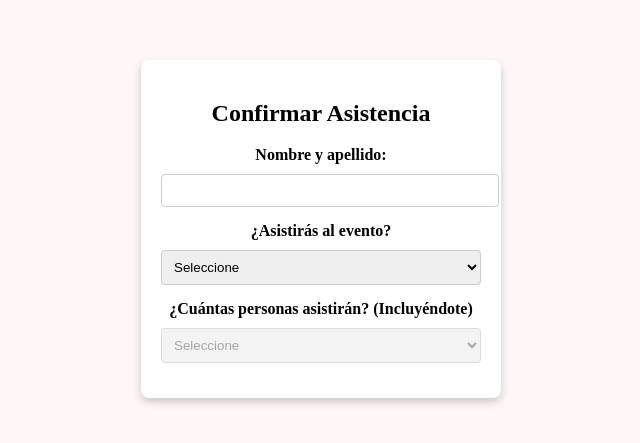
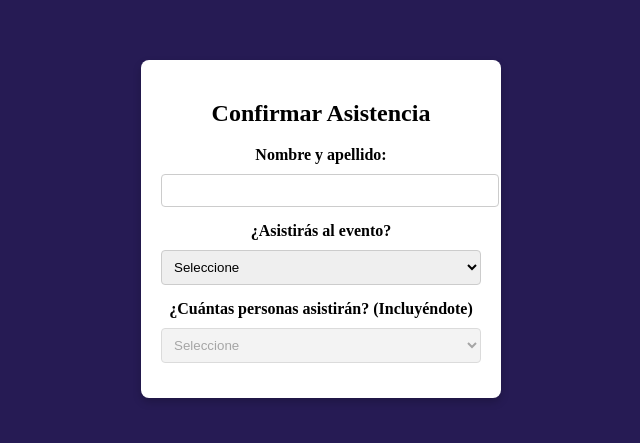
Before and after one commit to chrismor21/emir-index.html, a plain HTML site: page index.html in a window 1280 px wide. Shown: the part 171-614 px from the top of the page, without its empty margins (319-959 px from the left). Drawn offline with Linux system fonts and the light colour scheme.

Commit message:
Update index.html

```diff
--- a/index.html
+++ b/index.html
@@ -8,7 +8,7 @@
       justify-content: center;
       align-items: center;
       height: 100vh;
-      background-color: #fff6f8;
+      background-color: #261b54;
       margin: 0;
     }
 
```
